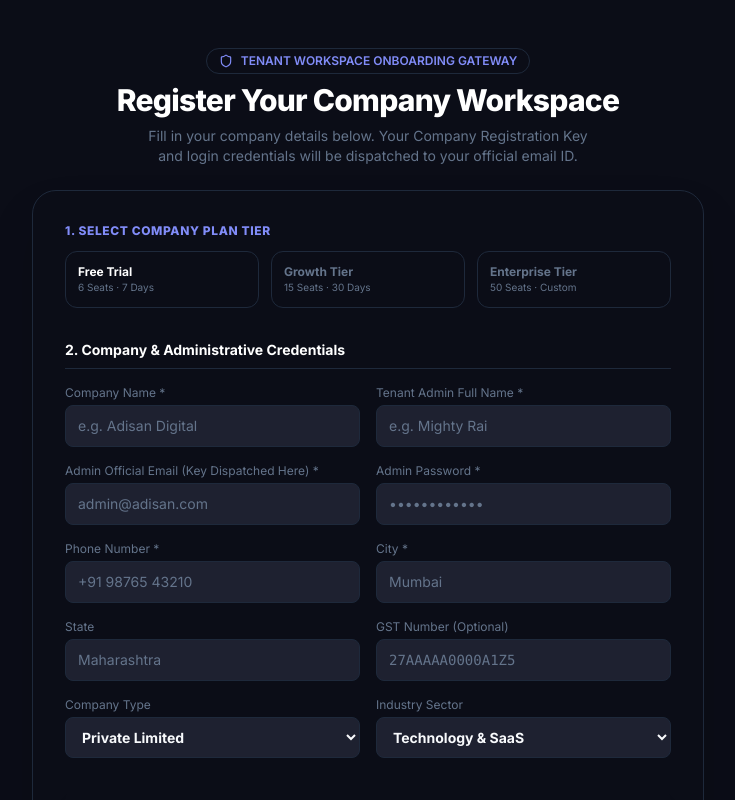
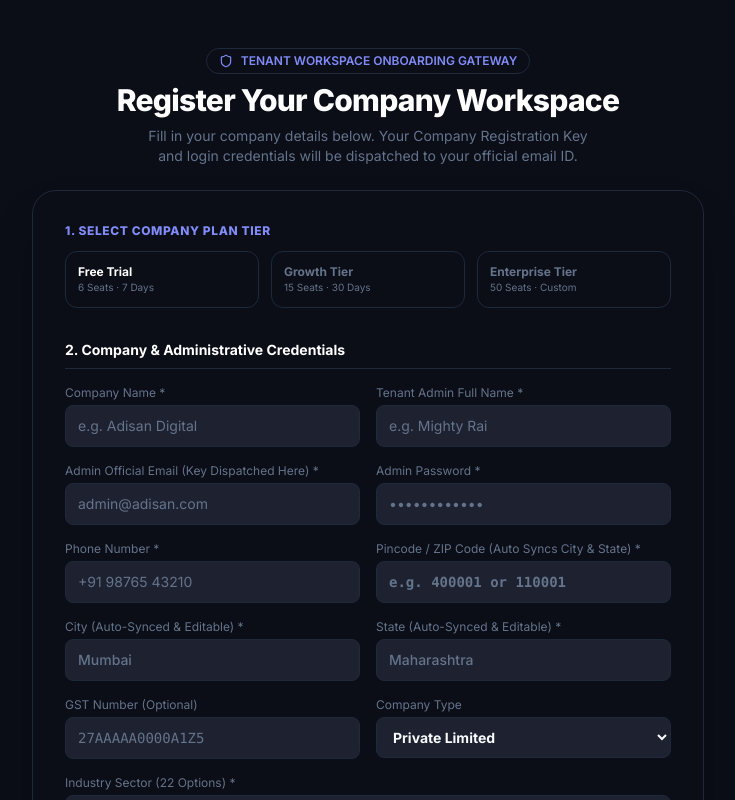
Before and after one commit to aditya-k-rai/DAS-CRM, a Next.js app in the folder frontend-web/: page /register in a window 1280 px wide. Shown: the top 800 px of the page, without its empty margins (272-1007 px from the left). Built offline with nearby package versions, Linux system fonts and the light colour scheme.

Commit message:
feat(register): add Pincode auto-sync for City and State (with manual edit override) and expand Industry Sectors to 22 options

```diff
--- a/frontend-web/app/register/page.tsx
+++ b/frontend-web/app/register/page.tsx
@@ -4,9 +4,59 @@ import { useState } from 'react';
 import { useRouter } from 'next/navigation';
 import Link from 'next/link';
 import {
-  Building2, Key, CheckCircle2, AlertCircle, ArrowRight, Shield, QrCode, Mail, Lock, Check, Layers
+  Building2, Key, CheckCircle2, AlertCircle, ArrowRight, Shield, QrCode, Mail, Lock, Check, Layers, MapPin, Search, RefreshCw
 } from 'lucide-react';
 import { useAuth } from '@/context/AuthContext';
+
+// Offline Pincode Dictionary for Instant Auto-Fill Fallback
+const PINCODE_DICTIONARY: Record<string, { city: string; state: string }> = {
+  '400001': { city: 'Mumbai', state: 'Maharashtra' },
+  '400051': { city: 'Bandra Mumbai', state: 'Maharashtra' },
+  '400099': { city: 'Mumbai International Airport', state: 'Maharashtra' },
+  '411001': { city: 'Pune', state: 'Maharashtra' },
+  '110001': { city: 'New Delhi', state: 'Delhi' },
+  '110020': { city: 'South Delhi', state: 'Delhi' },
+  '201301': { city: 'Noida', state: 'Uttar Pradesh' },
+  '122001': { city: 'Gurugram', state: 'Haryana' },
+  '560001': { city: 'Bengaluru', state: 'Karnataka' },
+  '560034': { city: 'Koramangala Bengaluru', state: 'Karnataka' },
+  '500001': { city: 'Hyderabad', state: 'Telangana' },
+  '600001': { city: 'Chennai', state: 'Tamil Nadu' },
+  '700001': { city: 'Kolkata', state: 'West Bengal' },
+  '380001': { city: 'Ahmedabad', state: 'Gujarat' },
+  '302001': { city: 'Jaipur', state: 'Rajasthan' },
+  '226001': { city: 'Lucknow', state: 'Uttar Pradesh' },
+  '160017': { city: 'Chandigarh', state: 'Punjab' },
+  '452001': { city: 'Indore', state: 'Madhya Pradesh' },
+  '751001': { city: 'Bhubaneswar', state: 'Odisha' },
+  '800001': { city: 'Patna', state: 'Bihar' },
+  '781001': { city: 'Guwahati', state: 'Assam' },
+};
+
+const INDUSTRY_SECTORS = [
+  'Technology & SaaS',
+  'Real Estate & Construction',
+  'Automobile & Dealerships',
+  'Financial Services & Banking',
+  'Healthcare & Pharmaceuticals',
+  'Retail & E-Commerce',
+  'Education & EdTech',
+  'Manufacturing & Industrial',
+  'Media, Advertising & PR',
+  'Logistics & Supply Chain',
+  'Hospitality & Tourism',
+  'Energy, Solar & Utilities',
+  'Professional Services & Consulting',
+  'FMCG & Consumer Goods',
+  'Telecommunications',
+  'Insurance & Broking',
+  'Textile & Apparel',
+  'Agriculture & AgriTech',
+  'Food & Beverage (F&B)',
+  'Legal & Corporate Compliance',
+  'Non-Profit & NGO',
+  'Other / Custom Sector',
+];
 
 export default function RegisterCompanyPage() {
   const [companyName, setCompanyName]         = useState('');
@@ -14,6 +64,7 @@ export default function RegisterCompanyPage() {
   const [adminEmail, setAdminEmail]           = useState('');
   const [adminPassword, setAdminPassword]     = useState('');
   const [phone, setPhone]                     = useState('');
+  const [pincode, setPincode]                 = useState('');
   const [city, setCity]                       = useState('');
   const [state, setState]                     = useState('');
   const [gstNumber, setGstNumber]             = useState('');
@@ -21,12 +72,58 @@ export default function RegisterCompanyPage() {
   const [sector, setSector]                   = useState('Technology & SaaS');
   const [selectedPlan, setSelectedPlan]       = useState<'FREE_TRIAL' | 'GROWTH' | 'ENTERPRISE'>('FREE_TRIAL');
 
+  const [pincodeLoading, setPincodeLoading]   = useState(false);
+  const [pincodeSuccessMsg, setPincodeSuccessMsg] = useState<string | null>(null);
+
   const [error, setError]                     = useState<string | null>(null);
   const [loading, setLoading]                 = useState(false);
   const [registrationSuccess, setRegistrationSuccess] = useState<any>(null);
 
   const router = useRouter();
   const { setAuthSession } = useAuth();
+
+  // Pincode Lookup & Auto-Sync Engine (City & State)
+  const handlePincodeChange = async (val: string) => {
+    const cleanedPin = val.replace(/[^0-9]/g, '').slice(0, 6);
+    setPincode(cleanedPin);
+    setPincodeSuccessMsg(null);
+
+    if (cleanedPin.length === 6) {
+      setPincodeLoading(true);
+
+      // Check Offline Dictionary First for Instant Sync
+      if (PINCODE_DICTIONARY[cleanedPin]) {
+        const info = PINCODE_DICTIONARY[cleanedPin];
+        setCity(info.city);
+        setState(info.state);
+        setPincodeSuccessMsg(`✓ Auto-synced City: ${info.city}, State: ${info.state}`);
+        setPincodeLoading(false);
+        return;
+      }
+
+      // Query Live Indian Postal Pincode API
+      try {
+        const res = await fetch(`https://api.postalpincode.in/pincode/${cleanedPin}`);
+        const data = await res.json();
+
+        if (Array.isArray(data) && data[0]?.Status === 'Success' && data[0]?.PostOffice?.length > 0) {
+          const po = data[0].PostOffice[0];
+          const fetchedCity = po.District || po.Block || po.Name;
+          const fetchedState = po.State;
+
+          if (fetchedCity) setCity(fetchedCity);
+          if (fetchedState) setState(fetchedState);
+          setPincodeSuccessMsg(`✓ Auto-synced City: ${fetchedCity}, State: ${fetchedState}`);
+        } else {
+          setPincodeSuccessMsg('⚠️ Pincode checked. You can enter City and State manually.');
+        }
+      } catch (err) {
+        setPincodeSuccessMsg('⚠️ Offline Mode. You can enter City & State manually.');
+      } finally {
+        setPincodeLoading(false);
+      }
+    }
+  };
 
   const handleRegister = async (e: React.FormEvent) => {
     e.preventDefault();
@@ -50,6 +147,7 @@ export default function RegisterCompanyPage() {
           adminEmail,
           adminPassword,
           phone,
+          pincode,
           city,
           state,
           gstNumber,
@@ -279,24 +377,47 @@ export default function RegisterCompanyPage() {
                   />
                 </div>
 
+                {/* ── PINCODE FIELD (PLACED DIRECTLY AFTER PHONE NUMBER) ─────────── */}
                 <div>
-                  <label className="text-xs text-muted block mb-1">City *</label>
+                  <div className="flex items-center justify-between mb-1">
+                    <label className="text-xs text-muted block">Pincode / ZIP Code (Auto Syncs City & State) *</label>
+                    {pincodeLoading && (
+                      <span className="text-[10px] text-brand-400 font-bold flex items-center gap-1">
+                        <RefreshCw size={10} className="animate-spin" /> Lookup...
+                      </span>
+                    )}
+                  </div>
+                  <input
+                    type="text"
+                    maxLength={6}
+                    placeholder="e.g. 400001 or 110001"
+                    className="crm-input text-sm font-mono font-bold text-amber-300"
+                    value={pincode}
+                    onChange={(e) => handlePincodeChange(e.target.value)}
+                  />
+                  {pincodeSuccessMsg && (
+                    <p className="text-[10px] font-bold text-emerald-400 mt-1">{pincodeSuccessMsg}</p>
+                  )}
+                </div>
+
+                <div>
+                  <label className="text-xs text-muted block mb-1">City (Auto-Synced & Editable) *</label>
                   <input
                     type="text"
                     required
                     placeholder="Mumbai"
-                    className="crm-input text-sm"
+                    className="crm-input text-sm font-medium"
                     value={city}
                     onChange={(e) => setCity(e.target.value)}
                   />
                 </div>
 
                 <div>
-                  <label className="text-xs text-muted block mb-1">State</label>
+                  <label className="text-xs text-muted block mb-1">State (Auto-Synced & Editable) *</label>
                   <input
                     type="text"
                     placeholder="Maharashtra"
-                    className="crm-input text-sm"
+                    className="crm-input text-sm font-medium"
                     value={state}
                     onChange={(e) => setState(e.target.value)}
                   />
@@ -327,18 +448,19 @@ export default function RegisterCompanyPage() {
                   </select>
                 </div>
 
-                <div>
-                  <label className="text-xs text-muted block mb-1">Industry Sector</label>
+                {/* ── EXPANDED INDUSTRY SECTOR SELECTOR (22 OPTIONS) ───────────────── */}
+                <div className="md:col-span-2">
+                  <label className="text-xs text-muted block mb-1">Industry Sector (22 Options) *</label>
                   <select
-                    className="crm-input text-sm font-bold"
+                    className="crm-input text-sm font-bold text-indigo-300"
                     value={sector}
                     onChange={(e) => setSector(e.target.value)}
                   >
-                    <option value="Technology & SaaS">Technology & SaaS</option>
-                    <option value="Real Estate & Construction">Real Estate & Construction</option>
-                    <option value="Automobile & Dealerships">Automobile & Dealerships</option>
-                    <option value="Financial Services">Financial Services</option>
-                    <option value="Healthcare & Retail">Healthcare & Retail</option>
+                    {INDUSTRY_SECTORS.map((s, idx) => (
+                      <option key={s} value={s}>
+                        {idx + 1}. {s}
+                      </option>
+                    ))}
                   </select>
                 </div>
               </div>
```
